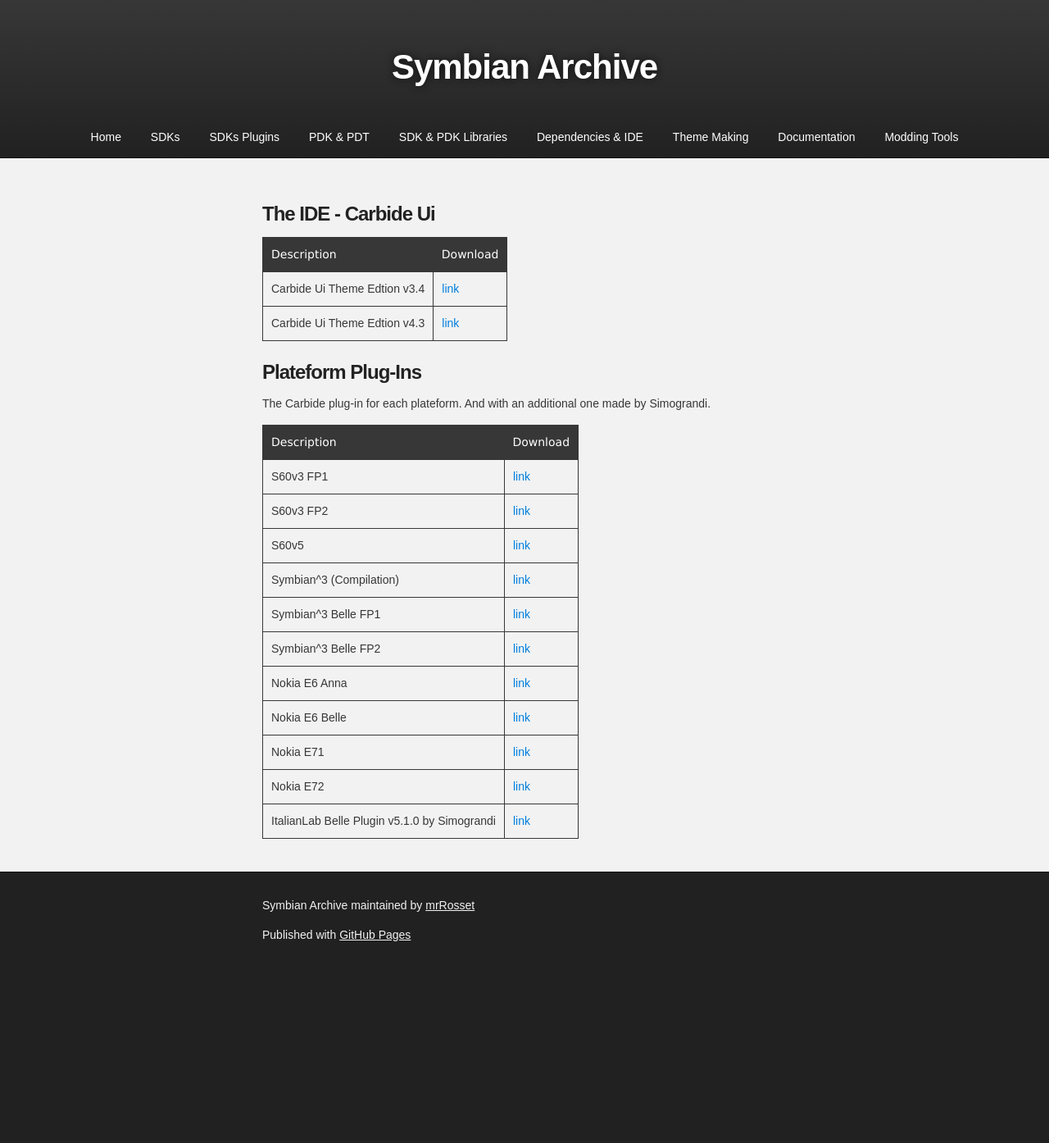
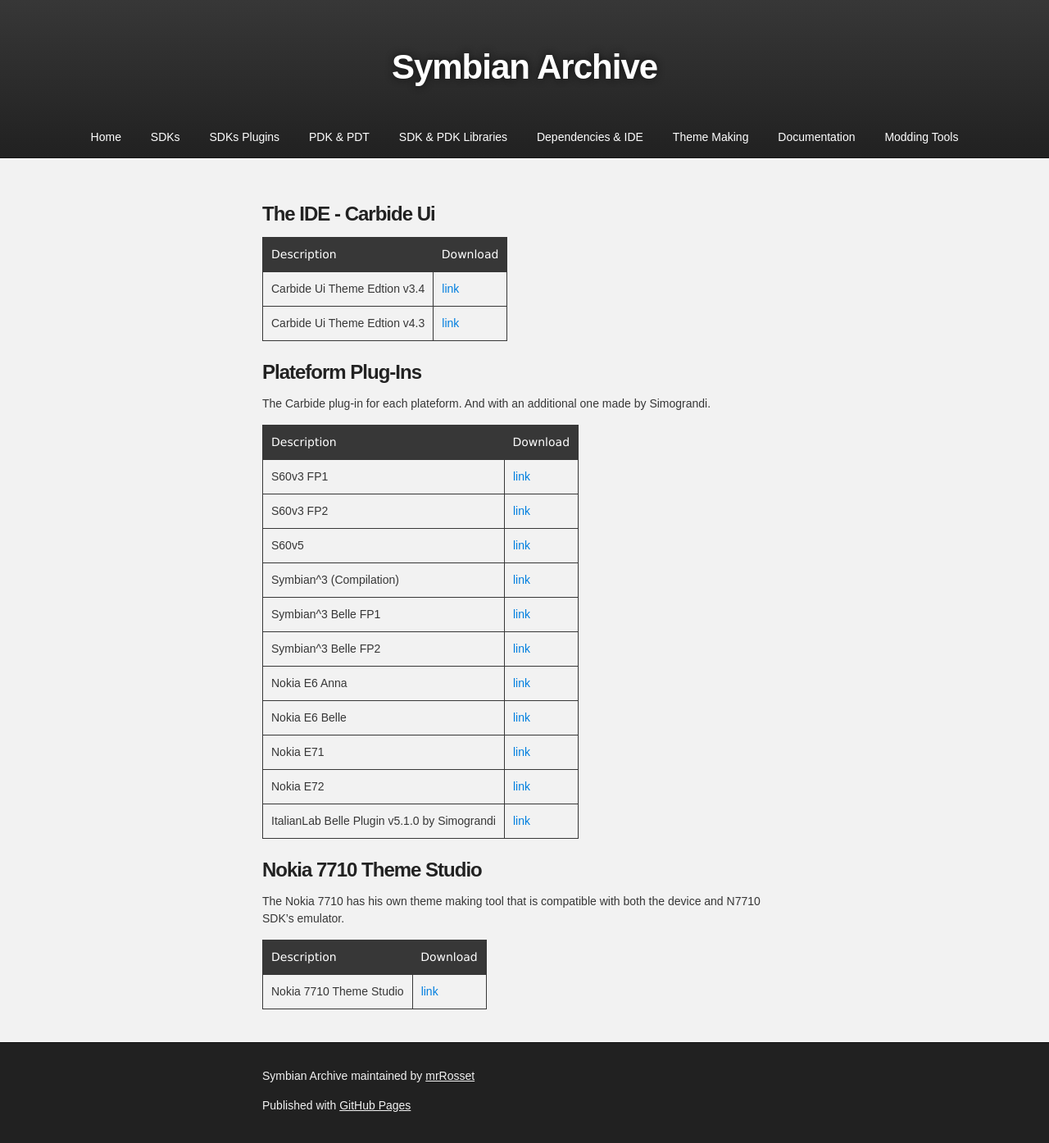
Before and after one commit to mrRosset/Symbian-Archive, a Jekyll site: the page built from Themes.md, in a window 1280 px wide. Shown: the whole page at 82% size. Built offline with Jekyll 4.4.1, drawn with Linux system fonts in a browser that asks for light colours; our own code applies the rules of GitHub Pages for plain Markdown files; the repository's description, which GitHub fills in, is left out; before the commit the page ends 1186 px from its top, so only the background shows below that.

Commit message:
Add N7710 Theme Studio

```diff
--- a/Themes.md
+++ b/Themes.md
@@ -23,3 +23,12 @@ The Carbide plug-in for each plateform. And with an additional one made by Simog
 | Nokia E71               | [link](https://mega.nz/#!eh90AQCL!DdYRdIYL4ix9ttaxyGLGon_Z5BBsZ0BtgriBnqQNp8o) |
 | Nokia E72               | [link](https://mega.nz/#!nhMlkT4b!RnctY_Sym1PGZfSBv-L1I2bauB9fGKmf66iRjWKrx_4) |
 | ItalianLab Belle Plugin v5.1.0 by Simograndi | [link](https://mega.nz/#!i9MgRIaa!JpLk0b6uOO7siIutW01S24H7dXQf9Hg6wcNAZRLoQbo) |
+
+
+### Nokia 7710 Theme Studio
+
+The Nokia 7710 has his own theme making tool that is compatible with both the device and N7710 SDK's emulator.
+
+| Description                  |Download |
+|------------------------------|----------|
+| Nokia 7710 Theme Studio      | [link](https://mega.nz/#!30UwFK7S!1XMD3vsIMaTXTw78uNp1RBzd690vmpZwhM6aERgXWwI) |
```
